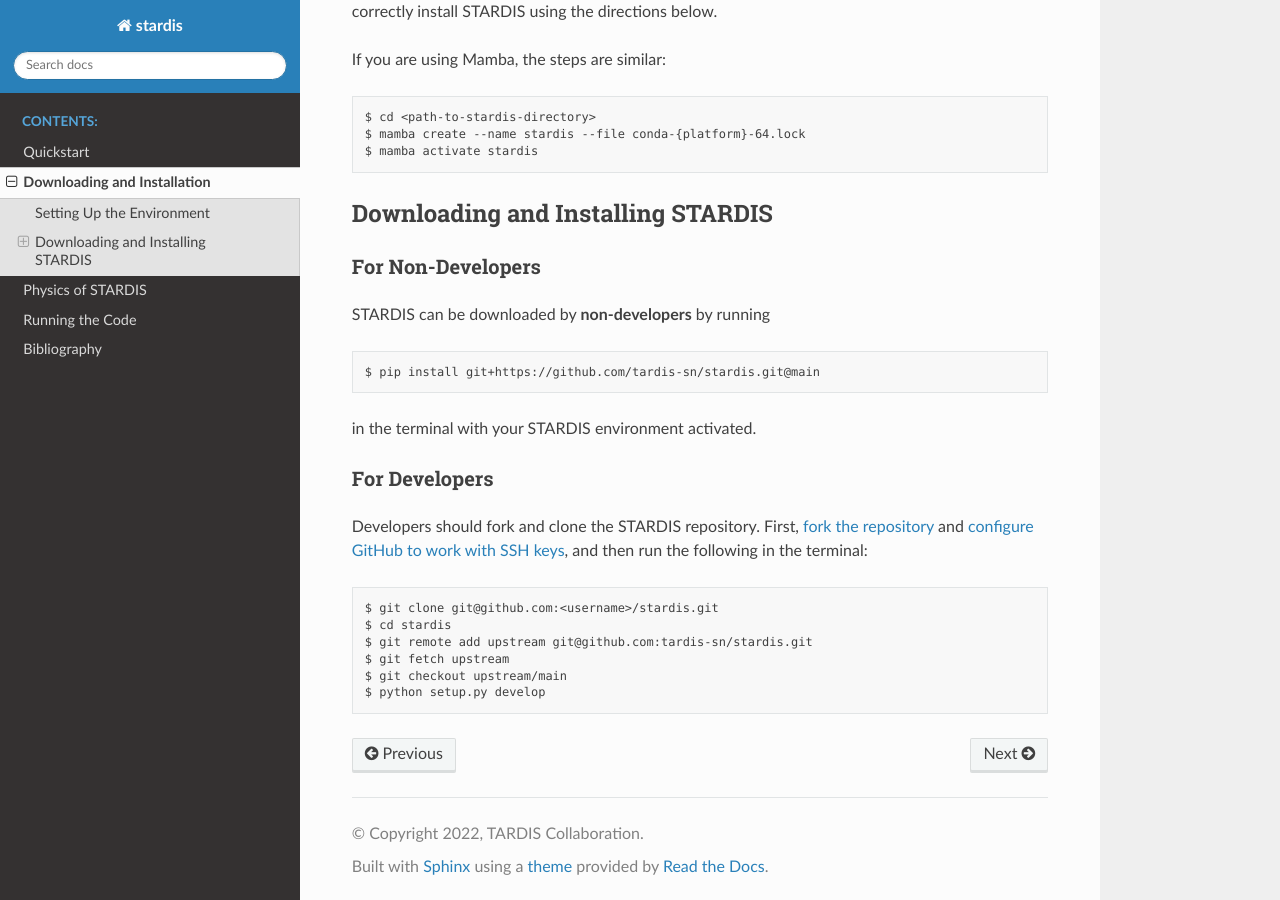
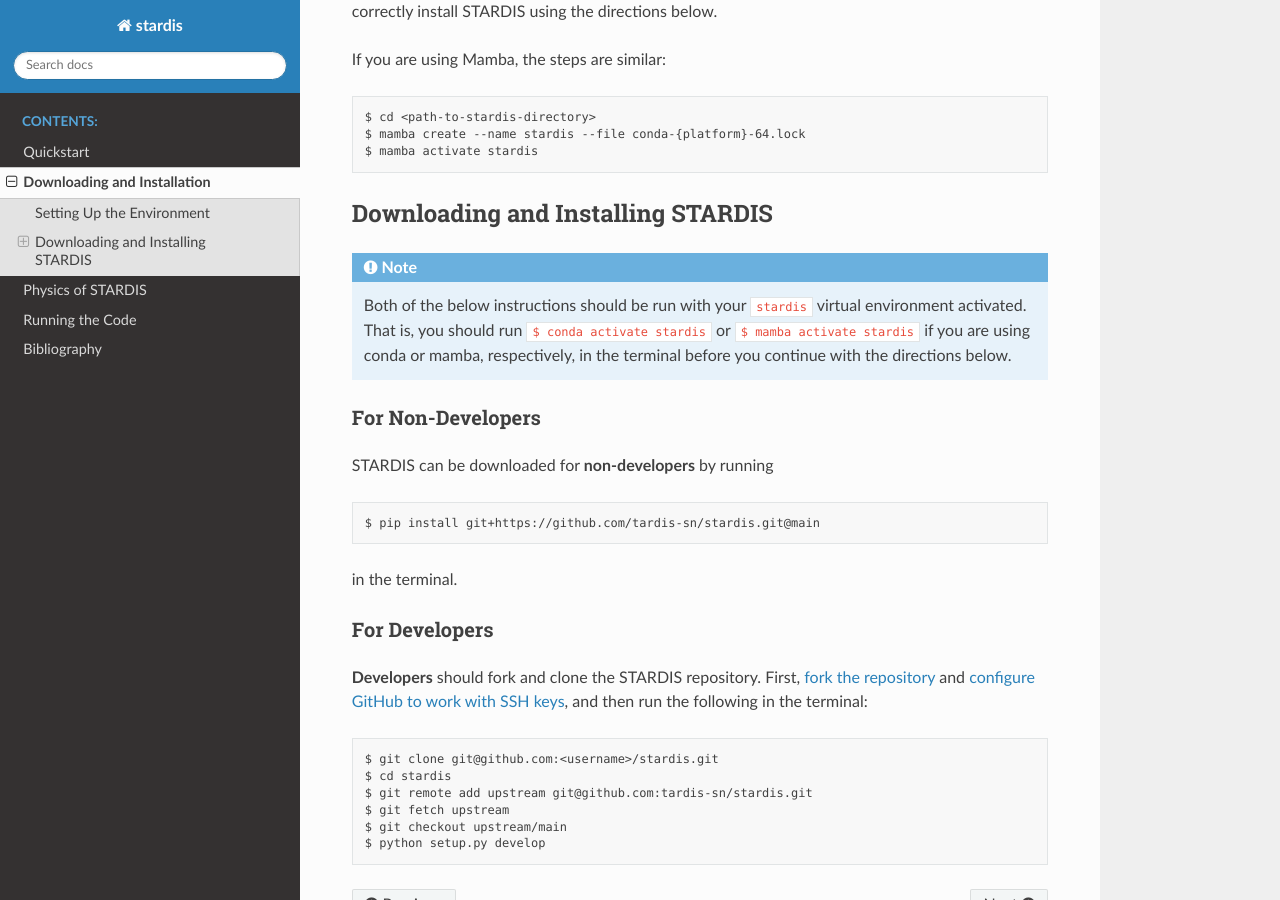
Before and after one commit to tardis-sn/stardis, a Sphinx documentation site: the page built from docs/installation.rst, in a window 1280 px wide and 900 px high, scrolled down 707 px. Built offline with Sphinx 7.4.7 and the Read the Docs theme 2.0.0, drawn with Linux system fonts in a browser that asks for light colours; the version number could not be read and is left out.

Commit message:
Minor clarifying changes to installation docs (#109)
* Add note telling users to activate stardis virtual environment before installing stardis

* Clean up non-developer install docs

* Add bold for clarity

```diff
--- a/docs/installation.rst
+++ b/docs/installation.rst
@@ -40,21 +40,24 @@
 Downloading and Installing STARDIS
 ----------------------------------
 
+.. note::
+   Both of the below instructions should be run with your ``stardis`` virtual environment activated. That is, you should run ``$ conda activate stardis`` or ``$ mamba activate stardis`` if you are using conda or mamba, respectively, in the terminal before you continue with the directions below.
+
 For Non-Developers
 ^^^^^^^^^^^^^^^^^^
 
-STARDIS can be downloaded by **non-developers** by running
+STARDIS can be downloaded for **non-developers** by running
 
 ::
 
    $ pip install git+https://github.com/tardis-sn/stardis.git@main
 
-in the terminal with your STARDIS environment activated.
+in the terminal.
 
 For Developers
 ^^^^^^^^^^^^^^
 
-Developers should fork and clone the STARDIS repository.
+**Developers** should fork and clone the STARDIS repository.
 First, `fork the
 repository <https://github.com/tardis-sn/stardis/fork>`__ and `configure
 GitHub to work with SSH
```
